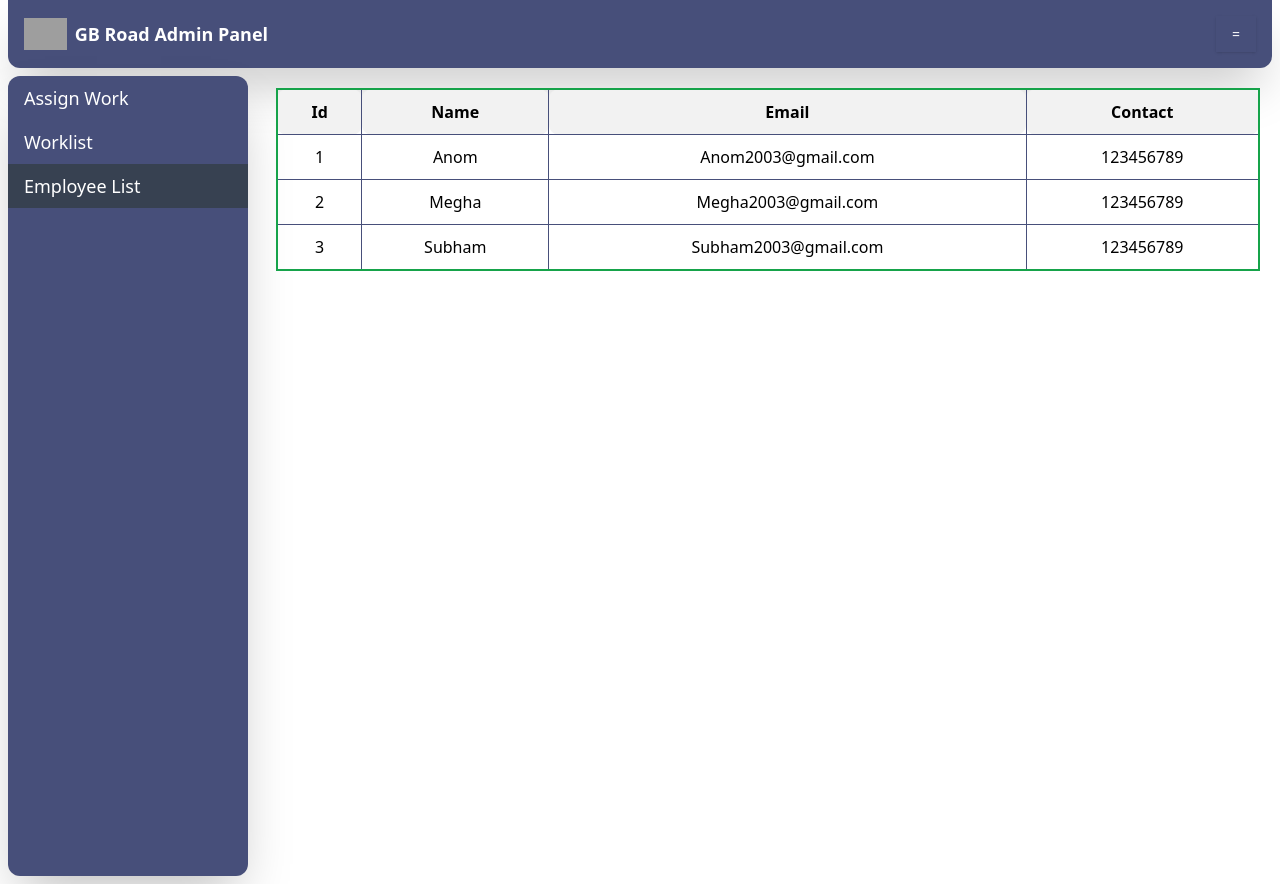
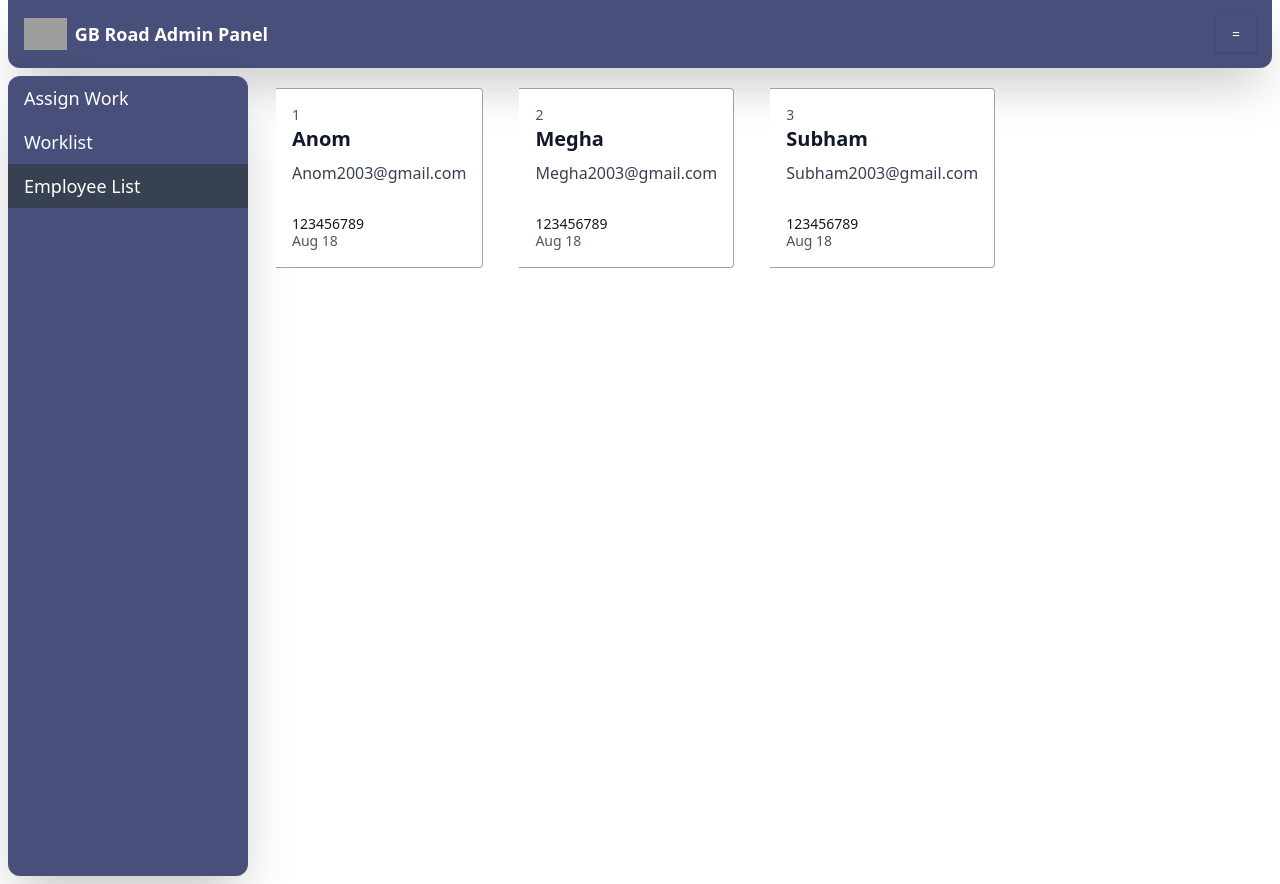
Before and after one commit to Meet2054/Project, a React (Vite) app: page / in a window 1280 px wide. Both pictures are taken after a click on the link "Employee List". Built offline with nearby package versions, Linux system fonts and the light colour scheme; grey boxes are pictures that could not be loaded.

Commit message:
Employee created card

```diff
--- a/src/Admin/Employee.jsx
+++ b/src/Admin/Employee.jsx
@@ -7,36 +7,69 @@ const data = [
   {id:3, name: "Subham", email: "Subham2003@gmail.com", contact: "123456789" },
 ]
 
+// const Employee = () => {
+//   const thTdStyle = {
+//     border: '1px solid #474F7A',
+//     padding: '10px',
+//     textAlign: 'center',
+//     borderRadius: '10px',
+//   };
+//   return <div>
+//   <div className="App">
+//           <table className="border-2 border-solid border-green-600 w-[100%] h-200">
+//           <tr className='text-center bg-[#f2f2f2]'>
+//                     <th style={thTdStyle}>Id</th>
+//                     <th  style={thTdStyle}>Name</th>
+//                     <th  style={thTdStyle}>Email</th>
+//                     <th  style={thTdStyle}>Contact</th>
+//                 </tr>
+//                 {data.map((val, key) => {
+//                     return (
+//                         <tr key={key} >
+//                             <td  style={thTdStyle}>{val.id}</td>
+//                             <td  style={thTdStyle}>{val.name}</td>
+//                             <td  style={thTdStyle}>{val.email}</td>
+//                             <td  style={thTdStyle}>{val.contact}</td>
+
+//                         </tr>
+//                     )
+//                 })}
+//             </table>
+//         </div>
+//   </div>;
+// }
+
+
+
 const Employee = () => {
-  const thTdStyle = {
-    border: '1px solid #474F7A',
-    padding: '10px',
-    textAlign: 'center',
-    borderRadius: '10px',
-  };
-  return <div>
-  <div className="App">
-          <table className="border-2 border-solid border-green-600 w-[100%] h-200">
-          <tr className='text-center bg-[#f2f2f2]'>
-                    <th style={thTdStyle}>Id</th>
-                    <th  style={thTdStyle}>Name</th>
-                    <th  style={thTdStyle}>Email</th>
-                    <th  style={thTdStyle}>Contact</th>
-                </tr>
+  return(
+    <div className="">
+      <div className="grid max-w-sm w-full lg:max-w-full lg:flex gap-9" >
      {data.map((val, key) => {
       return (
-                        <tr key={key} >
-                            <td  style={thTdStyle}>{val.id}</td>
-                            <td  style={thTdStyle}>{val.name}</td>
-                            <td  style={thTdStyle}>{val.email}</td>
-                            <td  style={thTdStyle}>{val.contact}</td>
-
-                        </tr>
+           <div className="border-r border-b border-l border-gray-400 lg:border-l-0 lg:border-t lg:border-gray-400 bg-white rounded-b lg:rounded-b-none lg:rounded-r p-4 flex flex-col justify-between leading-normal" key={key}>
+             <div className="mb-8">
+               <p className="text-sm text-gray-600 flex items-center">
+                 {/* <svg className="fill-current text-gray-500 w-3 h-3 mr-2" xmlns="http://www.w3.org/2000/svg" viewBox="0 0 20 20">
+                   <path d="M4 8V6a6 6 0 1 1 12 0v2h1a2 2 0 0 1 2 2v8a2 2 0 0 1-2 2H3a2 2 0 0 1-2-2v-8c0-1.1.9-2 2-2h1zm5 6.73V17h2v-2.27a2 2 0 1 0-2 0zM7 6v2h6V6a3 3 0 0 0-6 0z" />
+                 </svg> */}
+                 {val.id}
+               </p>
+               <div className="text-gray-900 font-bold text-xl mb-2">{val.name}</div>
+               <p className="text-gray-700 text-base">{val.email}</p>
+             </div>
+             <div className="flex items-center">
+               {/* <img class="w-10 h-10 rounded-full mr-4" src="/img/jonathan.jpg" alt="Avatar of Jonathan Reinink"> */}
+               <div className="text-sm">
+                 <p className="text-gray-900 leading-none">{val.contact}</p>
+                 <p className="text-gray-600">Aug 18</p>
+               </div>
+             </div>
+           </div>
       )
         })}
-            </table>
           </div>
-  </div>;
+    </div>
+  )
 }
-
   export default Employee;
```
Lines whose indentation alone changed are shown as unchanged.
